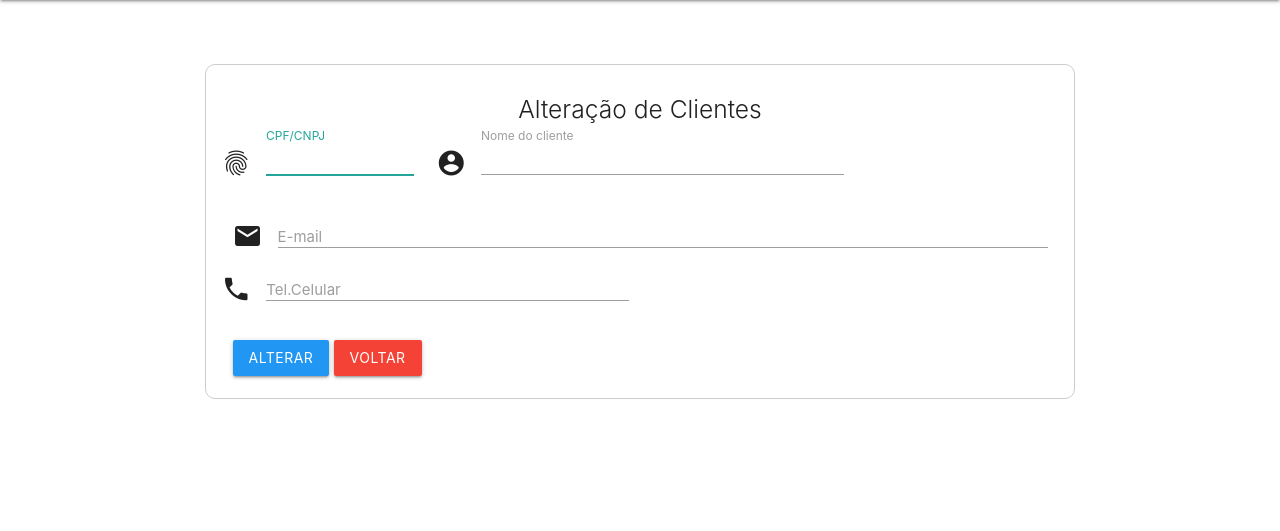
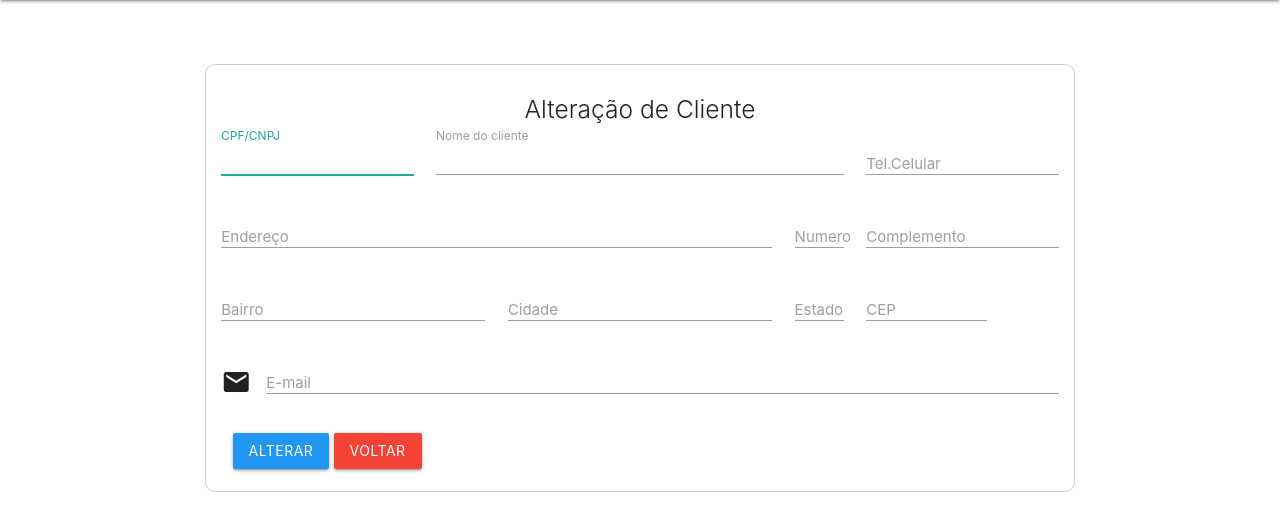
Before and after one commit to fr2525/PHP-SGC, a PHP site: page /public/editarCli.php in a window 1280 px wide. Shown: the part 64-595 px from the top of the page. Run offline with PHP 8.4, Linux system fonts and the light colour scheme; data comes from the database, SQL or seed files in the repository; data that the repository does not hold is empty; some libraries are stand-ins or nearby versions.

Commit message:
Mais ajustes no cadastro de clientes - acertar fornecedores

```diff
--- a/banco_de_dados/readfor.php
+++ b/banco_de_dados/readfor.php
@@ -28,7 +28,6 @@ while ($registros = $querySelect->fetch_assoc()):
     echo "<tr>";
     echo "<td>$cpf_cnpj</td>";
     echo "<td>$nome</td>";
-    echo "<td>$endereco</td>";
     echo "<td>$cidade</td>";
     echo "<td>$email</td>";
     echo "<td>$celular</td>";
--- a/public/editarCli.php
+++ b/public/editarCli.php
@@ -17,12 +17,21 @@ include_once('../banco_de_dados/conexao.php');
 
 $id = filter_input(INPUT_GET, 'id', FILTER_SANITIZE_NUMBER_INT);
 $_SESSION['id'] = $id;
-$querySelect = $link->query("select id,cpf_cnpj,nome,email,celular from tb_clientes where id='$id'");
+$querySelect = $link->query("select id,cpf_cnpj,nome,endereco,numero
+                        ,complemento,bairro,cidade,estado
+                        ,cep,email,celular from tb_clientes where id='$id'");
 
-while ($registros = $querySelect->fetch_assoc()) :
+while ($registros = $querySelect->fetch_assoc()):
     $id = $registros['id'];
-    $cpf_cnpj  = $registros['cpf_cnpj'];
+    $cpf_cnpj = $registros['cpf_cnpj'];
     $nome = $registros['nome'];
+    $endereco = $registros['endereco'];
+    $numero = $registros['numero'];
+    $complemento = $registros['complemento'];
+    $bairro = $registros['bairro'];
+    $cidade = $registros['cidade'];
+    $estado = $registros['estado'];
+    $cep = $registros['cep'];
     $email = $registros['email'];
     $celular = $registros['celular'];
 endwhile;
@@ -33,47 +42,104 @@ endwhile;
     <form action="../banco_de_dados/updateCli.php" id="formEditarCliente" method="post" class="col s12">
         <fieldset class="formulario" style="padding: 15px">
             <!-- <legend><img src="imagens/avatar-1.png" width="50"></legend> -->
-            <h5 class="light center">Alteração de Clientes</h5>
+            <h5 class="light center">Alteração de Cliente</h5>
 
             <?php
-            if (isset($_SESSION['msg'])) :
+            if (isset($_SESSION['msg'])):
                 echo $_SESSION['msg'];
                 session_unset();
             endif;
             ?>
 
-            <!-- Campo CPF/CNPJ -->
+
             <div class="row">
+                <!-- Campo CPF/CNPJ -->
                 <div class="input-field col s3">
-                    <i class="material-icons prefix">fingerprint</i>
-                    <input type="text" name="cpf_cnpj" id="cpf_cnpj" value="<?php echo $cpf_cnpj ?>" maxlength="20" required="" autofocus>
+                    <!-- <i class="material-icons prefix">fingerprint</i> -->
+                    <input type="text" name="cpf_cnpj" id="cpf_cnpj" value="<?php echo $cpf_cnpj ?>" maxlength="20"
+                        required="" autofocus>
                     <label for="cpf_cnpj">CPF/CNPJ</label>
                 </div>
 
                 <!-- Campo Nome -->
                 <div class="input-field col s6">
-                    <i class="material-icons prefix">account_circle</i>
-                    <input type="text" name="nome" id="nome" value="<?php echo $nome ?>" maxlength="40" required autofocus>
+                    <!-- <i class="material-icons prefix">account_circle</i> -->
+                    <input type="text" name="nome" id="nome" value="<?php echo $nome ?>" maxlength="40" required
+                        autofocus>
                     <label for="nome">Nome do cliente</label>
                 </div>
+
+                <!-- Campo Celular -->
+                <div class="input-field col s3">
+                    <!-- <i class="material-icons prefix">phone</i> -->
+                    <input type="text" name="celular" id="celular" value="<?php echo $celular ?>" maxlength="20"
+                        required="">
+                    <label for="celular">Tel.Celular</label>
+                </div>
+
             </div>
 
-            <!-- Campo email -->
-            <div class="input-field col s12">
-                <i class="material-icons prefix">email</i>
-                <input type="text" name="email" id="email" value="<?php echo $email ?>" maxlength="100" required="">
-                <label for="email">E-mail</label>
+            <div class="row">
+                <!-- Campo endereço -->
+                <div class="input-field col s8">
+                    <!-- <i class="material-icons prefix">add_location</i> -->
+                    <input type="text" name="endereco" id="endereco" value="<?php echo $endereco ?>" maxlength="100">
+                    <label for="endereco">Endereço</label>
+                </div>
+                <!-- Campo numero -->
+                <div class="input-field col s1">
+                    <!-- <i class="material-icons prefix">add_location</i> -->
+                    <input type="text" name="numero" id="numero" value="<?php echo $numero ?>" maxlength="10">
+                    <label for="numero">Numero</label>
+                </div>
+                <!-- Campo complemento -->
+                <div class="input-field col s3">
+                    <!-- <i class="material-icons prefix">add_location</i> -->
+                    <input type="text" name="complemento" id="complemento" value="<?php echo $complemento ?>"
+                        maxlength="40">
+                    <label for="complemento">Complemento</label>
+                </div>
             </div>
 
             <div class="row">
 
-                <!-- Campo Celular -->
-                <div class="input-field col s6">
-                    <i class="material-icons prefix">phone</i>
-                    <input type="text" name="celular" id="celular" value="<?php echo $celular ?>" maxlength="20" required="">
-                    <label for="celular">Tel.Celular</label>
+                <!-- Campo bairro -->
+                <div class="input-field col s4">
+                    <!-- <i class="material-icons prefix">add_location</i> -->
+                    <input type="text" name="bairro" id="bairro" value="<?php echo $bairro ?>" maxlength="60">
+                    <label for="bairro">Bairro</label>
+                </div>
+                <!-- Campo Cidade -->
+                <div class="input-field col s4">
+                    <!-- <i class="material-icons prefix">add_location</i> -->
+                    <input type="text" name="cidade" id="cidade" value="<?php echo $cidade ?>" maxlength="60">
+                    <label for="cidade">Cidade</label>
+                </div>
+
+                <!-- Campo Estado -->
+                <div class="input-field col s1">
+                    <!-- <i class="material-icons prefix">add_location</i> -->
+                    <input type="text" name="estado" id="estado" value="<?php echo $estado ?>" maxlength="2">
+                    <label for="estado">Estado</label>
+                </div>
+                <!-- Campo CEP -->
+                <div class="input-field col s2">
+                    <!-- <i class="material-icons prefix">add_location</i> -->
+                    <input type="text" name="CEP" id="CEP" value="<?php echo $cep ?>" maxlength="9">
+                    <label for="CEP">CEP</label>
                 </div>
             </div>
+
+
+            <div class="row">
+                <!-- Campo email -->
+                <div class="input-field col s12">
+                    <i class="material-icons prefix">email</i>
+                    <input type="text" name="email" id="email" value="<?php echo $email ?>" maxlength="100" required="">
+                    <label for="email">E-mail</label>
+                </div>
+            </div>
+
 
             <!-- Botões -->
             <div class="input-field col s12">
--- a/public/editarFor.php
+++ b/public/editarFor.php
@@ -130,7 +130,7 @@ endwhile;
             <div class="row">
                 <div class="input-field col s12">
                     <input type="submit" value="Alterar" class="btn blue">
-                    <a href="lista_fornece.php" class="btn red">Cancelar/Voltar</a>
+                    <a href="lista_fornece.php" class="btn red">Voltar</a>
                 </div>
             </div>
         </fieldset>
--- a/public/lista_fornece.php
+++ b/public/lista_fornece.php
@@ -24,7 +24,6 @@
         <tr>
           <th>CPF/CNPJ</th>
           <th>Nome</th>
-          <th>Endereço</th>
           <th>Cidade/UF</th>
           <th>Email</th>
           <th>Celular</th>
--- a/public/novofor.php
+++ b/public/novofor.php
@@ -85,8 +85,8 @@ endif;
             endif;
             ?>
 
-            <!-- Campo CPF/CNPJ -->
             <div class="row">
+                <!-- Campo CPF/CNPJ -->
                 <div class="input-field col s3">
                     <!-- <i class="material-icons prefix">fingerprint</i> -->
                     <input type="text" name="cpf_cnpj" value="<?php echo $cpf_cnpj ?>" id="cpf_cnpj" maxlength="20"
@@ -154,8 +154,8 @@ endif;
                 </div>
             </div>
 
-            <!-- Campo email -->
             <div class="row">
+                <!-- Campo email -->
                 <div class="input-field col s12">
                     <!-- <i class="material-icons prefix">email</i> -->
                     <input type="text" name="email" value="<?php echo $email ?>" id="email" maxlength="100" required="">
```
Also changed, not shown: banco_de_dados/createcli.php (+5 -5 lines), banco_de_dados/updatecli.php (+34 -8 lines), public/novocli.php (+4 -3 lines).
